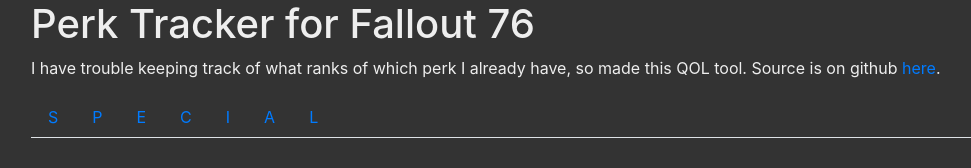
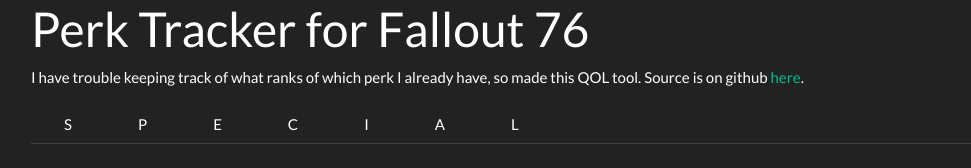
Before and after one commit to nwesterhausen/fallout-perk-tracker, a plain HTML site: page index.html in a window 1280 px wide. Shown: the whole page, without its empty margins (54-1025 px from the left). Drawn offline with nearby package versions, Linux system fonts and the light colour scheme.

Commit message:
Use bootswatch cdn for theme

```diff
--- a/index.html
+++ b/index.html
@@ -6,22 +6,13 @@
 
     <link href="https://stackpath.bootstrapcdn.com/bootstrap/4.1.3/css/bootstrap.min.css" type="text/css"
           rel="stylesheet">
-    <!--<link href="https://stackpath.bootstrapcdn.com/bootswatch/4.1.3/litera/bootstrap.min.css" type="text/css"-->
-          <!--rel="stylesheet">-->
+    <link href="https://stackpath.bootstrapcdn.com/bootswatch/4.1.3/darkly/bootstrap.min.css" type="text/css"
+          rel="stylesheet">
 
     <script src="https://cdnjs.cloudflare.com/ajax/libs/jquery/3.3.1/jquery.min.js"></script>
     <script src="https://stackpath.bootstrapcdn.com/bootstrap/4.1.3/js/bootstrap.min.js"></script>
 
     <script src="./data.js"></script>
-
-    <style>
-        body {
-            background-color: #333;
-        }
-        h1, p, legend, span {
-            color: #eee;
-        }
-    </style>
 </head>
 <body>
 <div class="container">
--- a/main.js
+++ b/main.js
@@ -21,7 +21,7 @@
                 "<div class=\"btn-group btn-group-toggle col-sm-3\" data-toggle=\"buttons\">";
             let groupname = PERKS[special][i].name.replace(/ /g, "-").toLowerCase();
             for (let j = 1; j <= PERKS[special][i].ranks; j++)
-                radios += "<label class=\"btn btn-outline-light\">" +
+                radios += "<label class=\"btn btn-outline-primary\">" +
                     "<input type=\"radio\" name=\""+groupname+"\" id=\""+groupname+"rank"+j+"\" autocomplete=\"off\"> Rank" + j +
                     "</label>";
             radios += "</div></div>";
```
